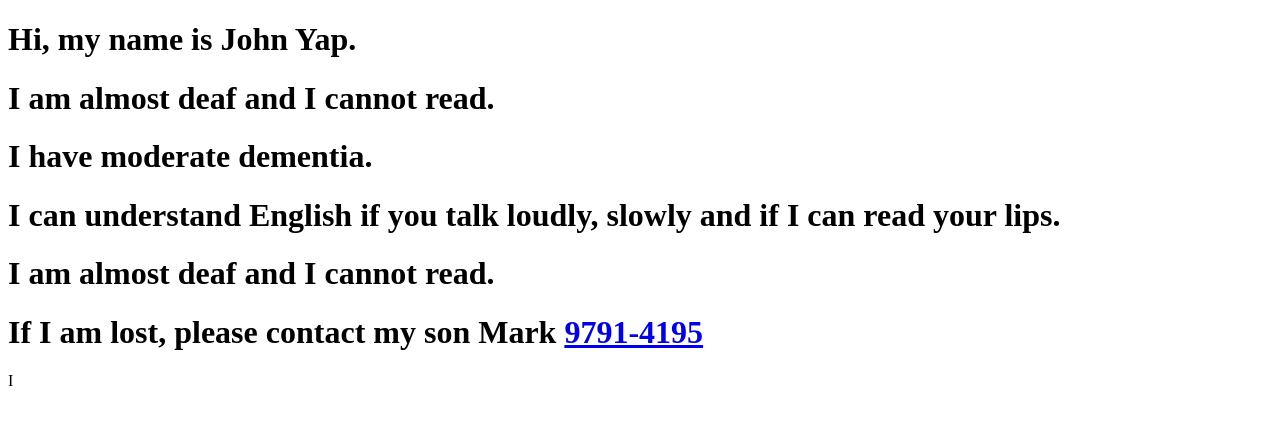
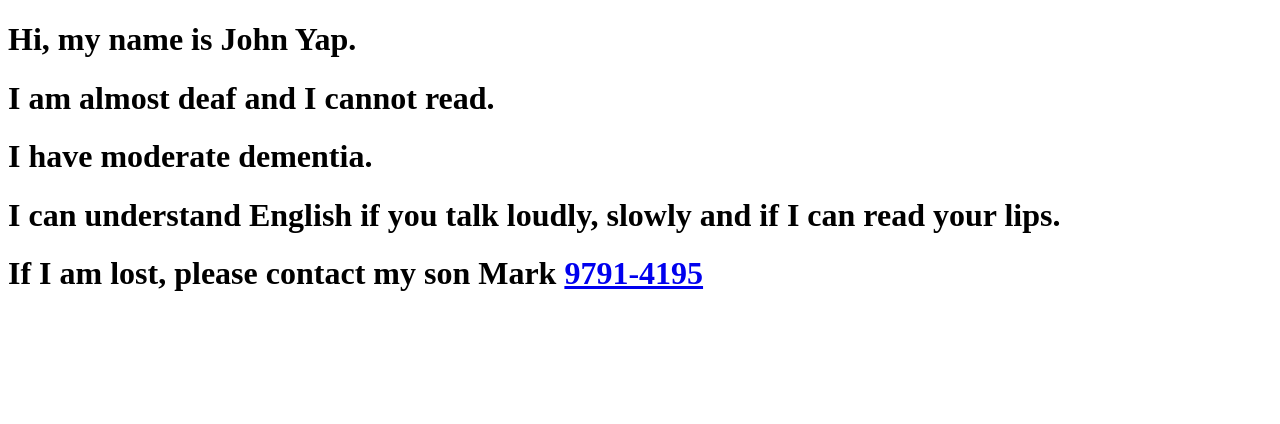
Before and after one commit to Meaniesg/meaniesg.github.io, a plain HTML site: page index.html in a window 1280 px wide. Drawn offline with Linux system fonts and the light colour scheme.

Commit message:
Update index.html

```diff
--- a/index.html
+++ b/index.html
@@ -5,9 +5,6 @@
 <h1>I am almost deaf and I cannot read.</h1>
 <h1>I have moderate dementia. </h1>
 <h1>I can understand English if you talk loudly, slowly and if I can read your lips.</h1>
-<h1>I am almost deaf and I cannot read.</h1>
 <h1>If I am lost, please contact my son Mark <a href="tel:9791-4195">9791-4195</a></h1>
-
-<p>I</p>
 </body>
 </html>
```
